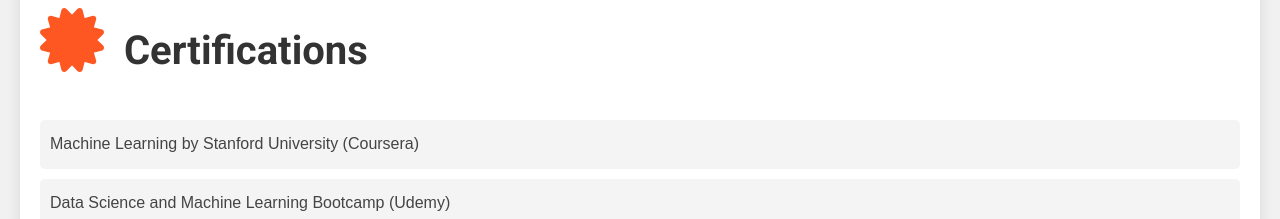
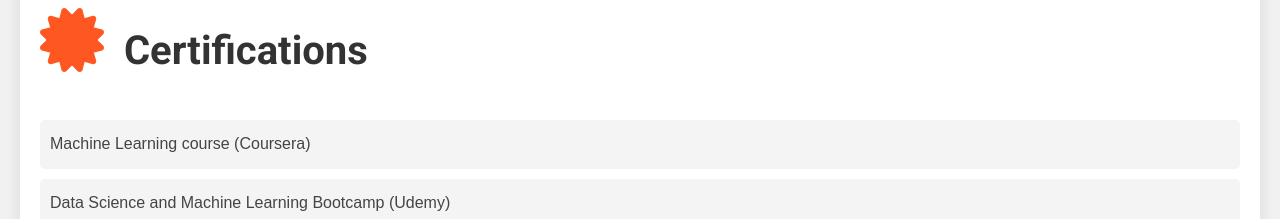
Before and after one commit to KondepudiAbhishek/KondepudiAbhishek.github.io, a plain HTML site: page index.html in a window 1280 px wide. Shown: the part 1040-1259 px from the top of the page. Drawn offline with Linux system fonts and the light colour scheme.

Commit message:
Update index.html

```diff
--- a/index.html
+++ b/index.html
@@ -162,7 +162,7 @@
     <section id="certifications">
         <h2><i class="fas fa-certificate section-icon"></i> Certifications</h2>
         <ul>
-            <li>Machine Learning by Stanford University (Coursera)</li>
+            <li>Machine Learning course (Coursera)</li>
             <li>Data Science and Machine Learning Bootcamp (Udemy)</li>
             <li>Python for Data Science (DataCamp)</li>
         </ul>
```
